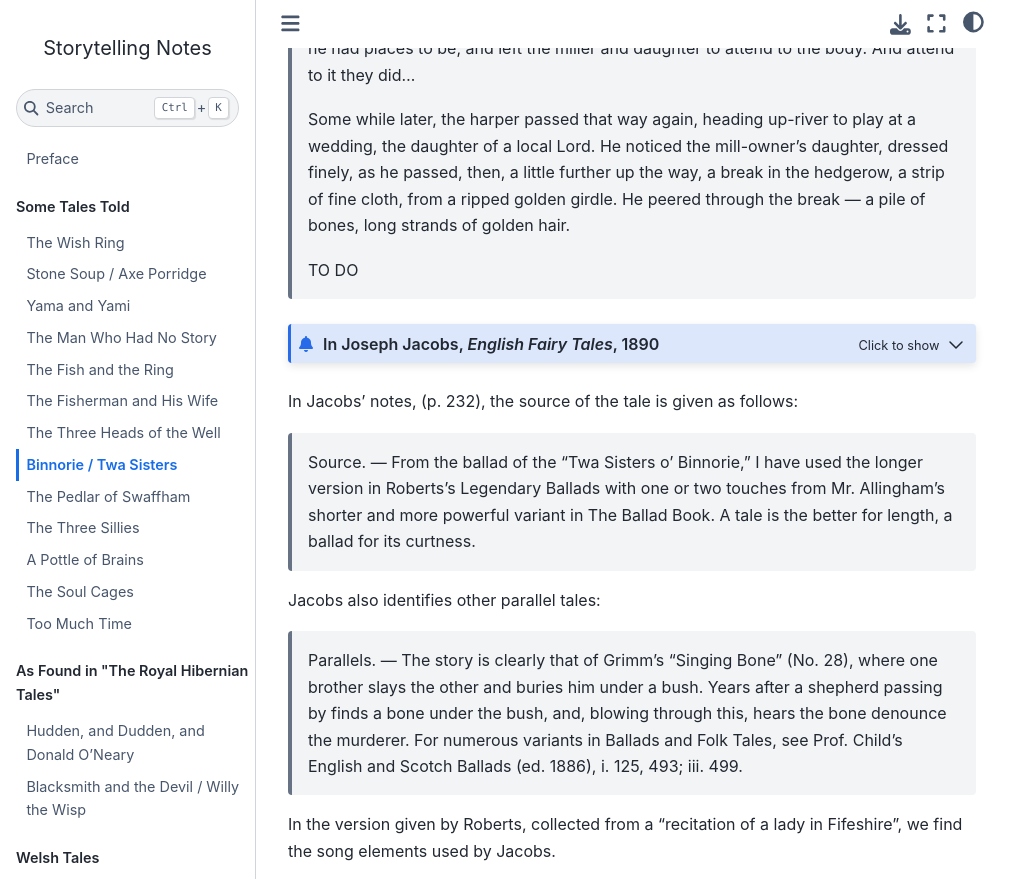
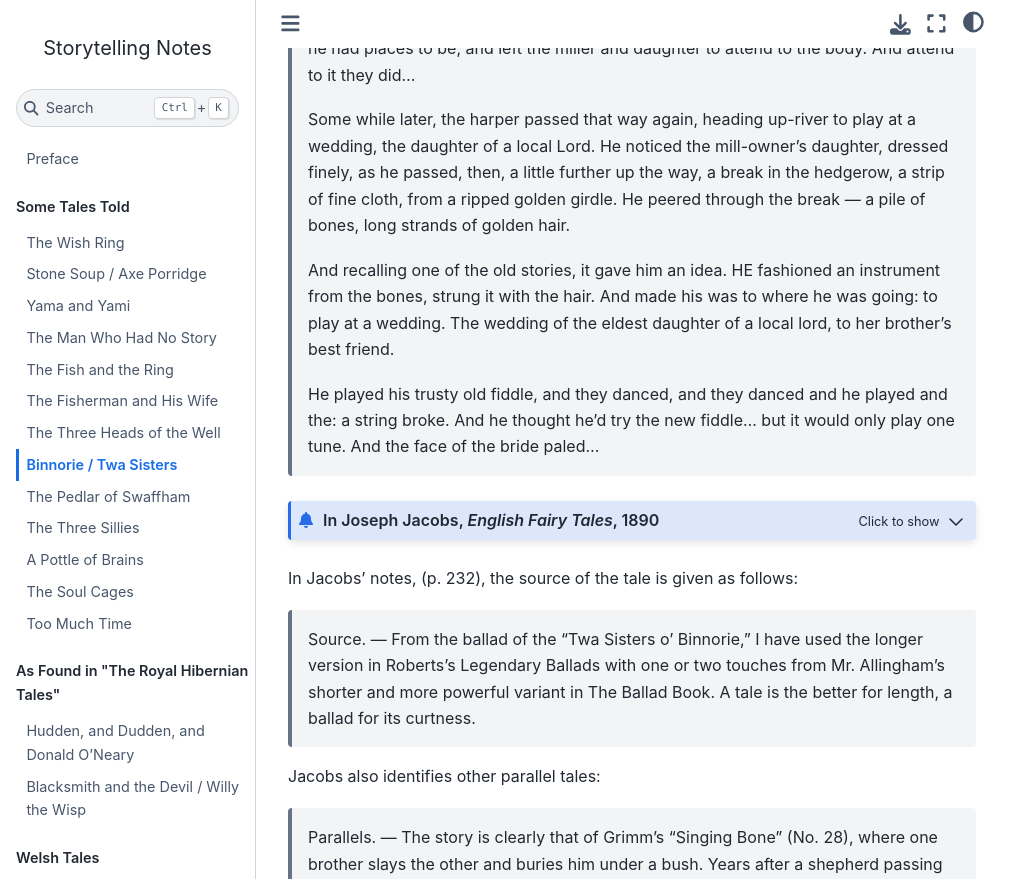
Before and after one commit to psychemedia/storytelling-notes, a Jupyter Book: the page built from twa-sisters-binnorie.md, in a window 1280 px wide and 900 px high, scrolled down 1184 px, cut to the strip 0-879 px from the top of the window. Shown: the whole strip, without its empty margins (0-1031 px from the left). Built offline with Jupyter Book 1.0.4 settings and Sphinx 7.4.7 and the Sphinx Book theme 1.1.4, drawn with Linux system fonts in a browser that asks for light colours.

Commit message:
Update twa-sisters-binnorie.md

````diff
--- a/twa-sisters-binnorie.md
+++ b/twa-sisters-binnorie.md
@@ -14,7 +14,9 @@ The gist of the tale, combining elements from several versions of the ballad col
 >
 > Some while later, the harper passed that way again, heading up-river to play at a wedding, the daughter of a local Lord. He noticed the mill-owner's daughter, dressed finely, as he passed, then, a little further up the way, a break in the hedgerow, a strip of fine cloth, from a ripped golden girdle. He peered through the break — a pile of bones, long strands of golden hair.
 >
-> TO DO
+> And recalling one of the old stories, it gave him an idea. HE fashioned an instrument from the bones, strung it with the hair. And made his was to where he was going: to play at a wedding. The wedding of the eldest daughter of a local lord, to her brother's best friend.
+>
+> He played his trusty old fiddle, and they danced, and they danced and he played and the: a string broke. And he thought he'd try the new fiddle... but it would only play one tune. And the face of the bride paled...
 
 
 ```{admonition} In Joseph Jacobs, *English Fairy Tales*, 1890
````
